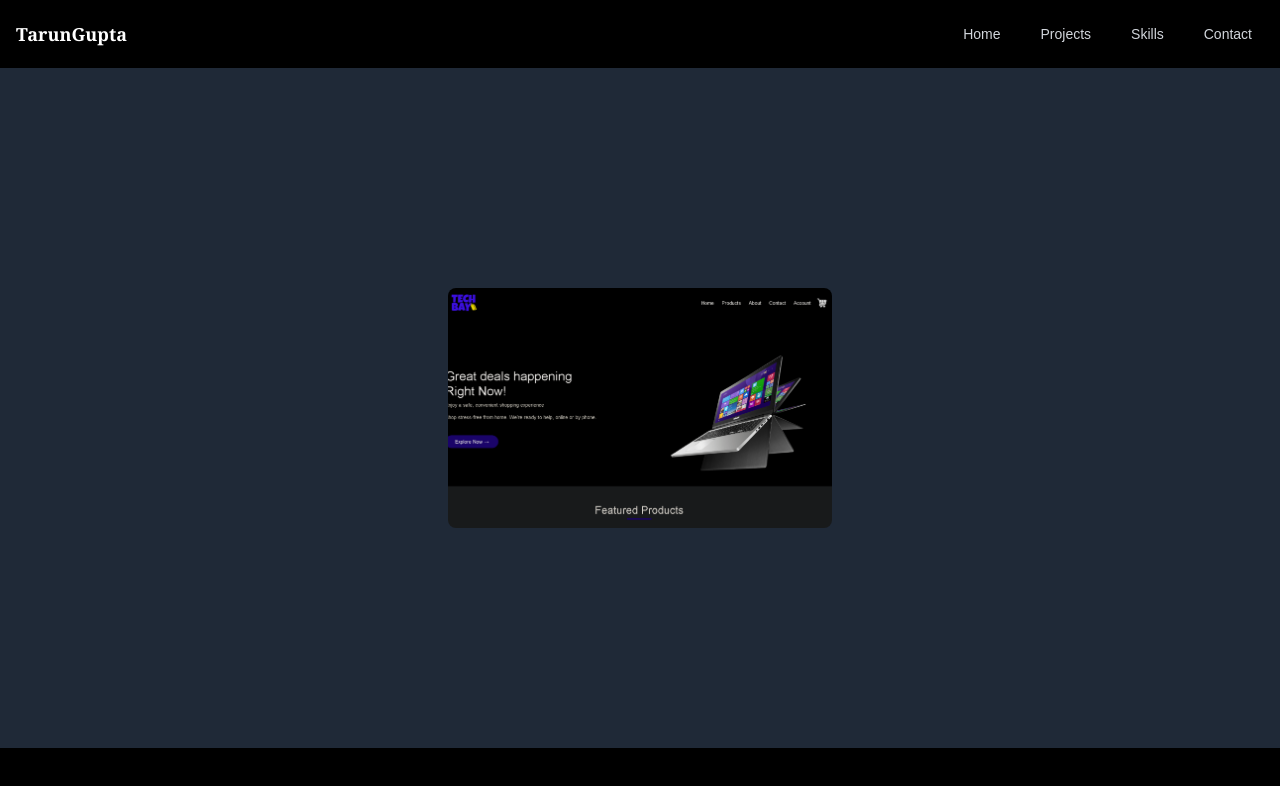
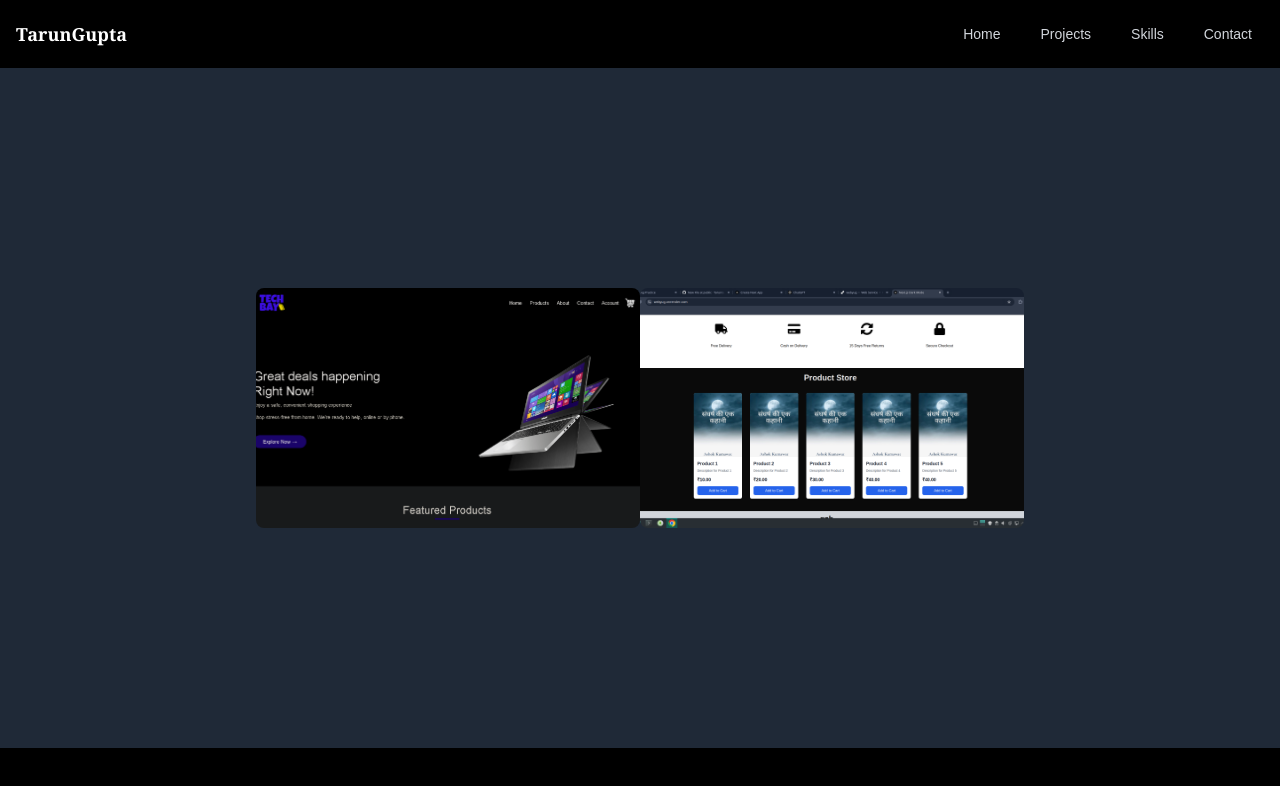
Before and after one commit to TarunGupta2602/TarunGupta, a Next.js app: page /project in a window 1280 px wide. Shown: the top 786 px of the page. Built offline with nearby package versions, Linux system fonts and the light colour scheme.

Commit message:
Update page.js

```diff
--- a/app/project/page.js
+++ b/app/project/page.js
@@ -1,6 +1,8 @@
 import React from 'react'
 import Image from 'next/image'
 import projetImage from '@/public/Screenshot 2024-10-20 153643.png'
+import projetImage1 from '@/public/Screenshot_20241214_142522.png'
+
 
 const Page = () => {
   return (
@@ -23,6 +25,24 @@ const Page = () => {
           </button>
         </a>
       </div>
+             <div className="relative group w-80 h-52 md:w-96 md:h-60"> {/* Adjusted width and height */}
+        <Image
+          src={projetImage1}
+          className="rounded-lg object-cover"
+          alt="Project2"
+          layout="fill" // Ensures the image covers the entire container
+        />
+
+        {/* Button that appears on hover */}
+        <a
+          href="https://webyug.onrender.com"
+          className="absolute inset-0 flex items-center justify-center bg-black bg-opacity-60 opacity-0 group-hover:opacity-100 transition-opacity duration-300 rounded-lg"
+        >
+          <button className="px-4 py-2 bg-blue-600 text-white font-semibold rounded hover:bg-blue-700">
+            View Project
+          </button>
+        </a>
+      </div>
     </div>
   )
 }
```
